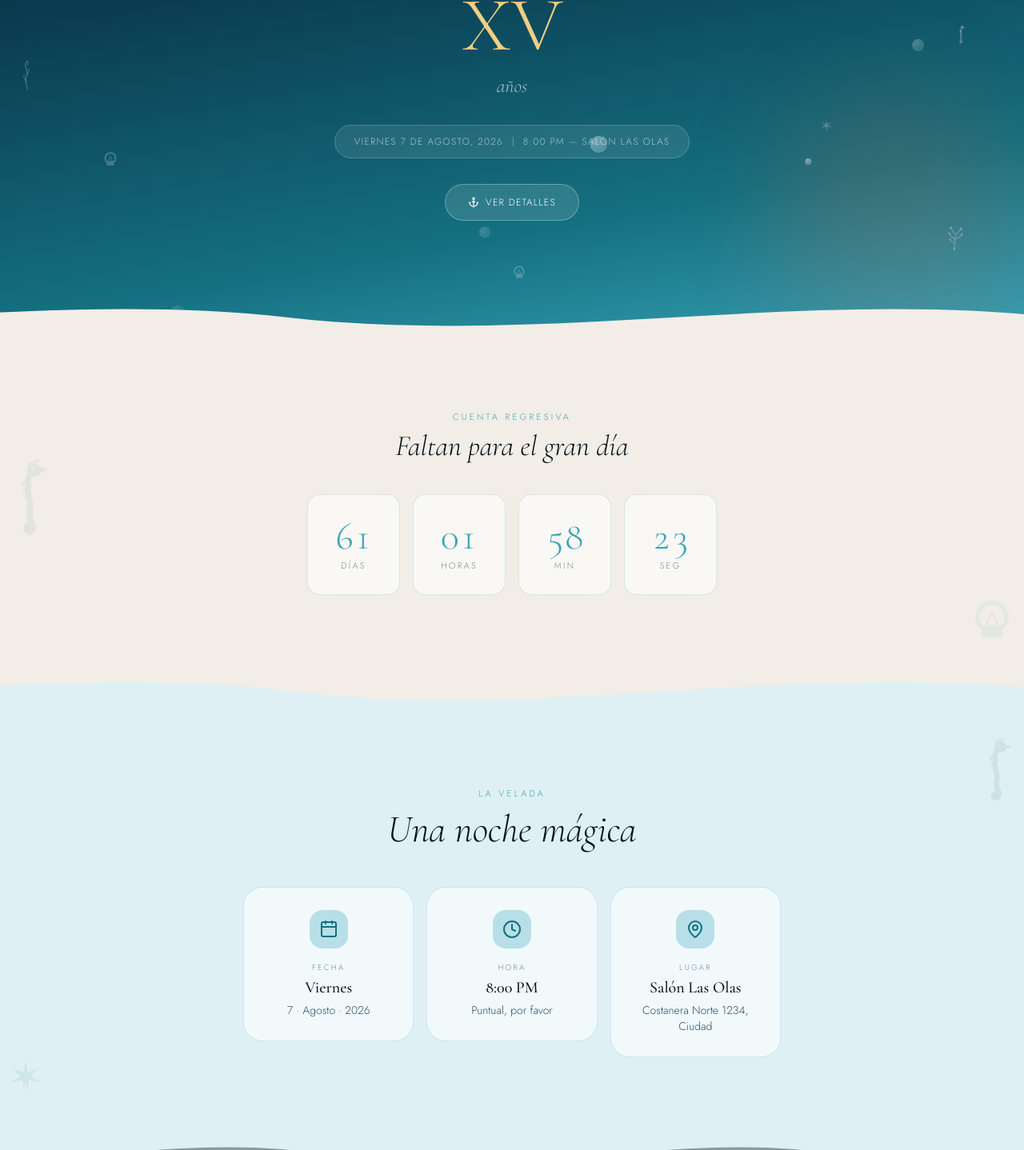
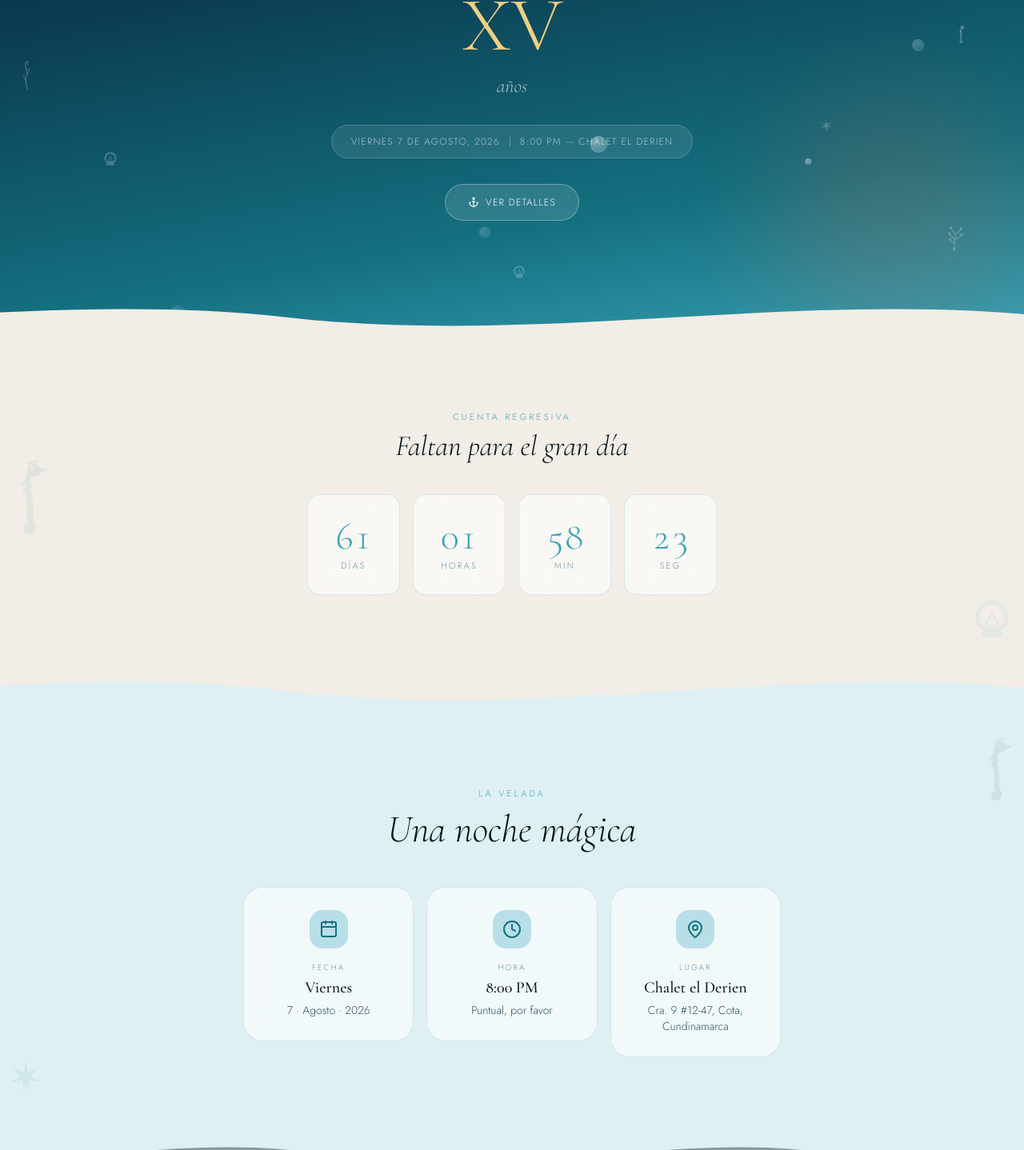
Before and after one commit to niko2307/invitacion, a Next.js app: page / in a window 1280 px wide. Shown: the part 367-1805 px from the top of the page at 80% size. Built offline with nearby package versions, Linux system fonts and the light colour scheme; no server answers.

Commit message:
Update de cordenadas

```diff
--- a/app/invitation-client.tsx
+++ b/app/invitation-client.tsx
@@ -32,9 +32,9 @@ const EVENT = {
   date: new Date("2026-08-07T20:00:00"),
   dateLabel: "Viernes 7 de Agosto, 2026",
   time: "8:00 PM",
-  venue: "Salón Las Olas",
-  address: "Costanera Norte 1234, Ciudad",
-  mapsUrl: "https://maps.google.com/?q=-34.6037,-58.3816",
+  venue: "Chalet el Derien",
+  address: "Cra. 9 #12-47, Cota, Cundinamarca",
+  mapsUrl: "https://maps.google.com/?q=RV7W%2B85+Cota,+Cundinamarca",
   transportAddress: "Plaza Central — Av. Principal 456",
   transportMapsUrl: "https://maps.google.com/?q=-34.6100,-58.3900",
 };
```
